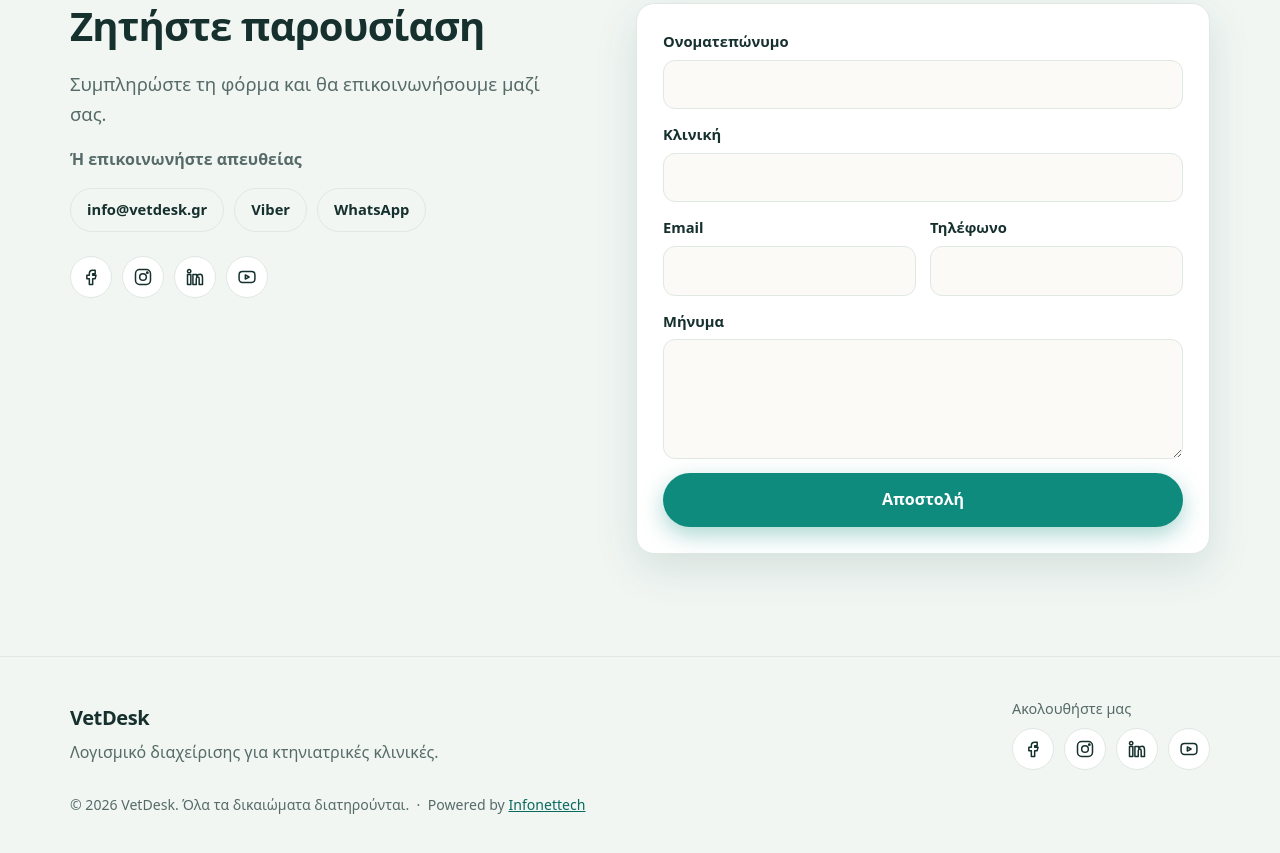
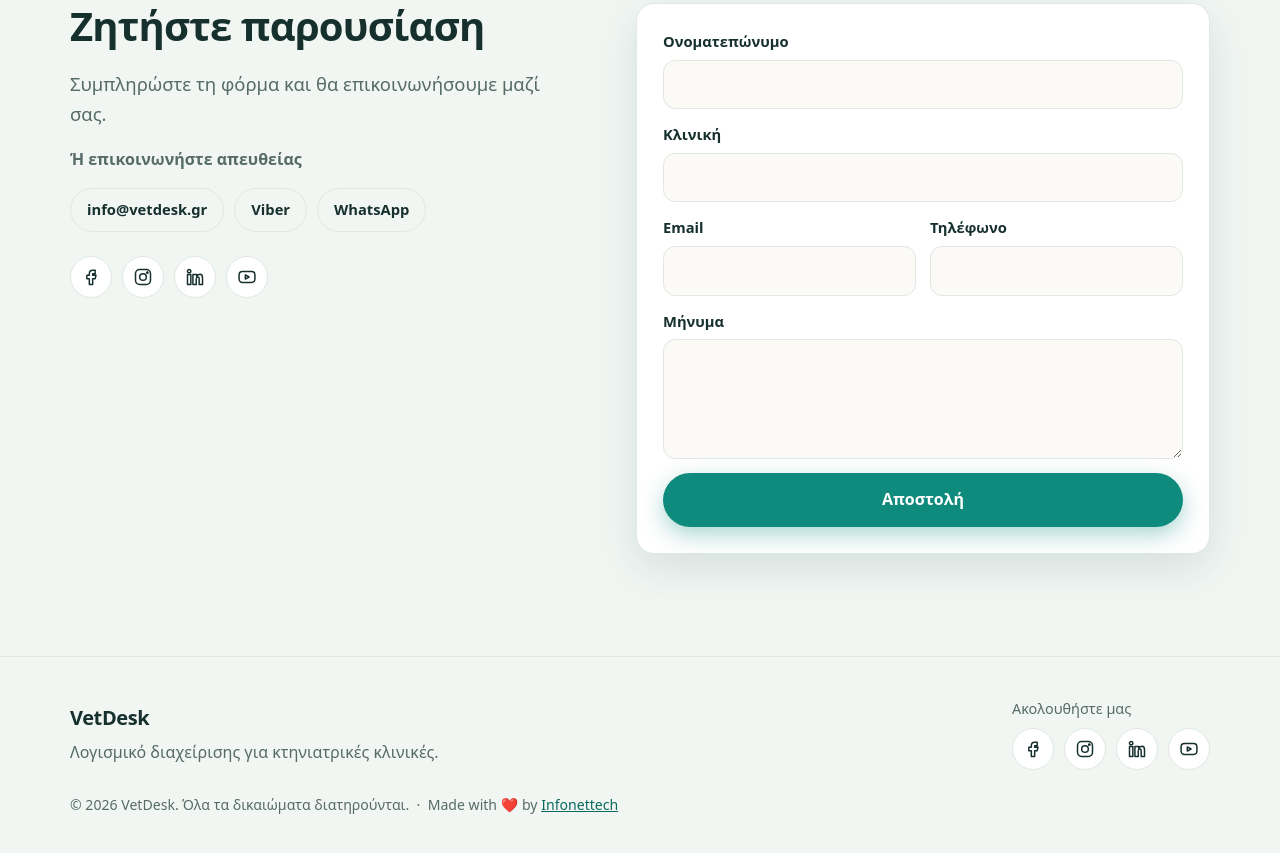
Before and after one commit to nafnafnaf/vetdesk-site, an Astro site: page / in a window 1280 px wide. Shown: the part 6779-7632 px from the top of the page. Built offline with nearby package versions, Linux system fonts and the light colour scheme; Astro itself is replaced by a stand-in of ours.

Commit message:
feat(footer): Made with heart by Infonettech
Co-Authored-By: Claude Sonnet 4.6 <noreply@anthropic.com>

```diff
--- a/src/components/Footer.astro
+++ b/src/components/Footer.astro
@@ -18,6 +18,6 @@ const t = ui[lang].footer;
         <Socials />
       </div>
     </div>
-    <p class="copy">© {new Date().getFullYear()} {site.name}. {t.rights} &nbsp;·&nbsp; Powered by <a href="https://infonettech.gr" target="_blank" rel="noopener noreferrer">Infonettech</a></p>
+    <p class="copy">© {new Date().getFullYear()} {site.name}. {t.rights} &nbsp;·&nbsp; Made with ❤️ by <a href="https://infonettech.gr" target="_blank" rel="noopener noreferrer">Infonettech</a></p>
   </div>
 </footer>
```
